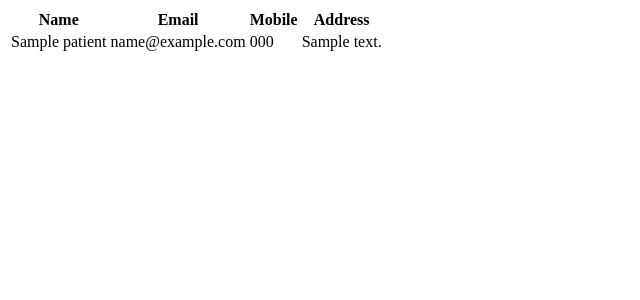
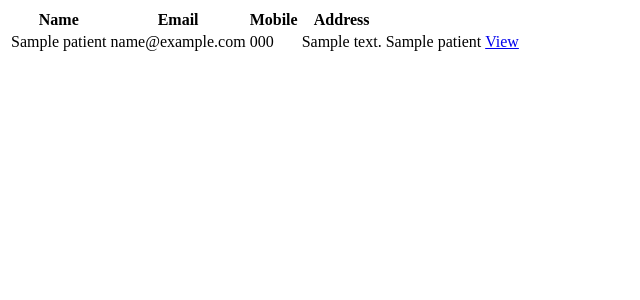
Before and after one commit to aswindevsp/django, a Django app: page /listPatient/ in a window 1280 px wide. Shown: the top 300 px of the page, without its empty margins (0-640 px from the left). Run offline with Django 4.2, Linux system fonts and the light colour scheme; tables that the repository leaves empty hold one stand-in row (values such as "Sample post").

Commit message:
fgfghsfg

```diff
--- a/doctorpatient/doctorapp/models.py
+++ b/doctorpatient/doctorapp/models.py
@@ -2,17 +2,18 @@ from django.db import models
 
 # Create your models here.
 class Doctor(models.Model):
-    username = models.CharField(max_length=100,default="doctor")
-    password = models.CharField(max_length=100, default="doctor")
+    username = models.CharField(max_length=100, default="doctor")
+    password = models.CharField(max_length=100,default="doctor")
     name = models.CharField(max_length=100)
-    email = models.EmailField(max_length=100)
-    mobile = models.CharField(max_length=10)
+    email = models.EmailField()
+    mobile = models.CharField(max_length=15)
     speciality = models.CharField(max_length=100)
     experience = models.IntegerField()
     qualification = models.CharField(max_length=100)
 
 class Patient(models.Model):
     name = models.CharField(max_length=100)
-    email = models.EmailField(max_length=100)
-    mobile = models.CharField(max_length=10)
-    address = models.CharField(max_length=100)
+    email = models.EmailField()
+    mobile = models.CharField(max_length=15)
+    address = models.TextField()
+    doctorname = models.CharField(max_length=20,default="ftdf")
--- a/doctorpatient/doctorapp/templates/addPatient.html
+++ b/doctorpatient/doctorapp/templates/addPatient.html
@@ -16,6 +16,8 @@
         <input type="text" id="mobile" name="mobile" required><br><br>
         <label for="address">Address:</label>
         <input type="text" id="address" name="address" required><br><br>
+        <label for="address">Doctorname:</label>
+        <input type="text" id="doctorname" name="doctorname" required><br>
         <input type="submit" value="Add Patient">
     </form>
 
--- a/doctorpatient/doctorapp/templates/listPatient.html
+++ b/doctorpatient/doctorapp/templates/listPatient.html
@@ -22,6 +22,11 @@
                     <td>{{ patient.email }}</td>
                     <td>{{ patient.mobile }}</td>
                     <td>{{ patient.address }}</td>
+                    <td>{{ patient.doctorname }}</td>
+
+                    <td> <a href="{% url 'getsinglepatient' patient.pk %}">View</a></td>
+
+
                 </tr>
             {% endfor %}
         </tbody>
--- a/doctorpatient/doctorapp/urls.py
+++ b/doctorpatient/doctorapp/urls.py
@@ -11,4 +11,7 @@ urlpatterns=[
   path(route="addDoctor/", view=views.addDoctorPageView, name="addDoctor"),
   path(route="listPatient/", view=views.listPatientPageView, name="listPatient"),
   path(route="listDoctor/", view=views.listDoctorPageView, name="listDoctor"),
+
+   path(route='<int:patient_id>/',view = views.singlePatientView, name='getsinglepatient'),
+   path(route='update/<int:patient_id>/',view = views.updatePatientView, name='updatepatient'),
 ]
--- a/doctorpatient/doctorapp/views.py
+++ b/doctorpatient/doctorapp/views.py
@@ -1,4 +1,4 @@
-from django.shortcuts import render
+from django.shortcuts import render,redirect
 
 from .models import Doctor, Patient
 
@@ -30,11 +30,13 @@ def addPatientPageView(request):
         email = request.POST['email']
         mobile = request.POST['mobile']
         address = request.POST['address']
+        doctorname = request.POST['doctorname']
         patient = Patient(
             name=name,
             email=email,
             mobile=mobile,
-            address=address)
+            address=address,
+            doctorname=doctorname)
 
         patient.save()
     return render(request, 'addPatient.html')
@@ -70,3 +72,36 @@ def listPatientPageView(request):
 def listDoctorPageView(request):
     docotors = Doctor.objects.all()
     return render(request, 'listDoctor.html', {'doctors': docotors})
+
+
+
+def singlePatientView(request,patient_id):
+  patient = Patient.objects.get(pk = patient_id)
+  context = {
+        'patient':patient
+  }
+  return render(request=request,template_name='singlepatient.html',context=context)
+
+def updatePatientView(request, patient_id):
+    if request.method == 'POST':
+        name = request.POST['name']
+        email = request.POST['email']
+        mobile = request.POST['mobile']
+        address = request.POST['address']
+        doctorname = request.POST['doctorname']
+
+        # Print the values for debugging.
+        print("Name:", name)
+        print("Email:", email)
+        print("Mobile:", mobile)
+        print("Address:", address)
+        print("Doctor Name:", doctorname)
+
+        patient = Patient.objects.get(pk=patient_id)
+        patient.name = name
+        patient.email = email
+        patient.mobile = mobile
+        patient.address = address
+        patient.doctorname = doctorname
+        patient.save()
+        return redirect('listPatient')
```
Also changed, not shown: doctorpatient/doctorapp/migrations/0005_patient_doctorname_alter_doctor_email_and_more.py (added), doctorpatient/doctorapp/templates/singlepatient.html (added).
